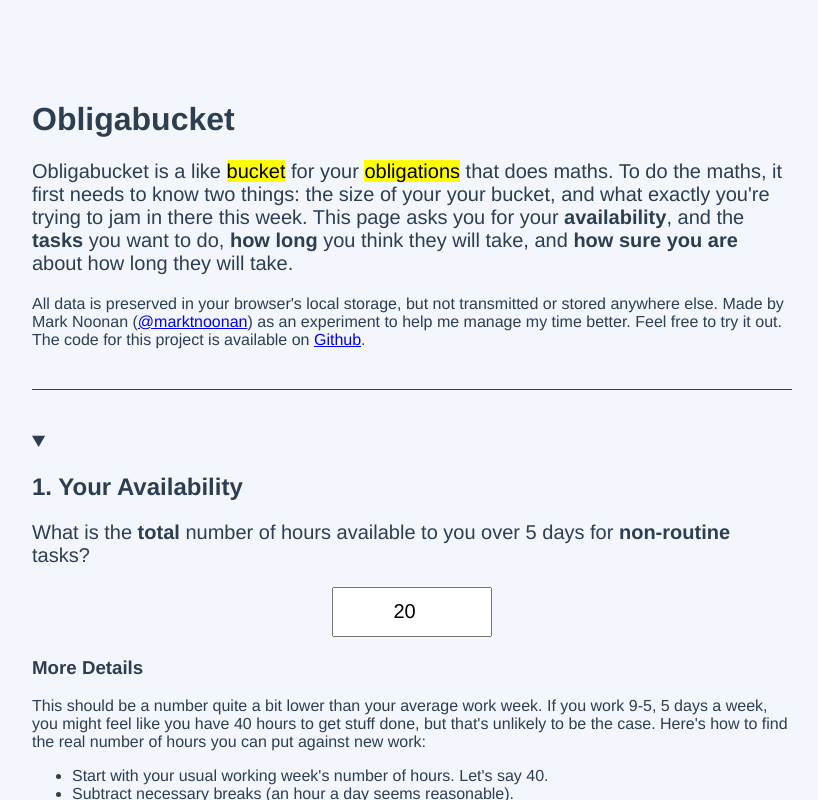
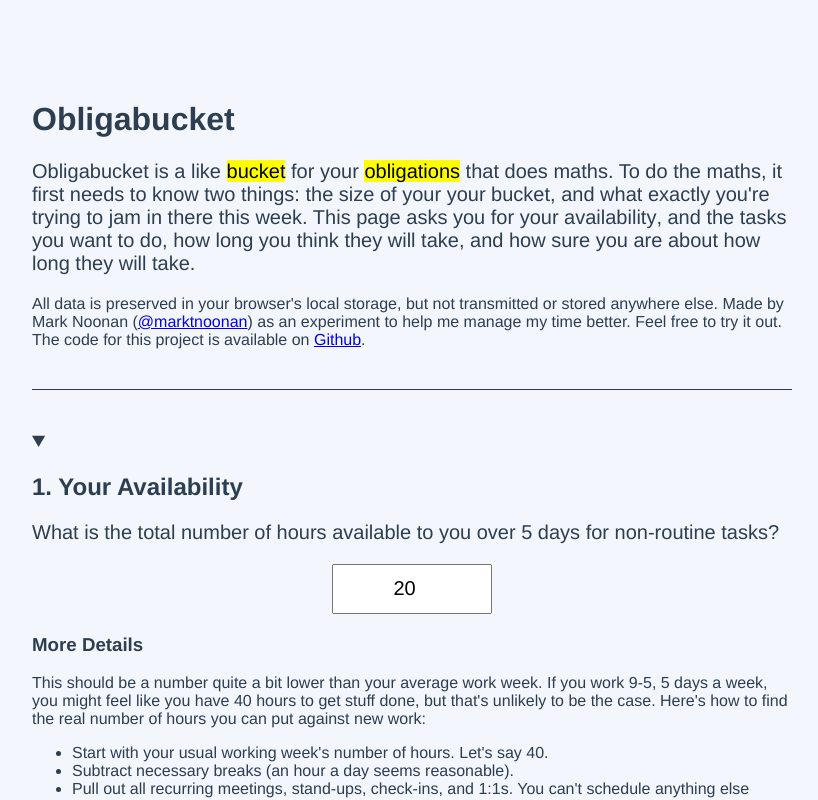
Before and after one commit to marktnoonan/obligabucket, a Vue app: page / in a window 1280 px wide. Shown: the top 800 px of the page, without its empty margins (228-1046 px from the left). Built offline with nearby package versions, Linux system fonts and the light colour scheme.

Commit message:
style tweak

```diff
--- a/src/components/Bucket.vue
+++ b/src/components/Bucket.vue
@@ -426,4 +426,8 @@ ol li {
 .results-item {
   margin-bottom: 20px;
 }
+
+strong {
+  font-weight: 500;
+}
 </style>
```
